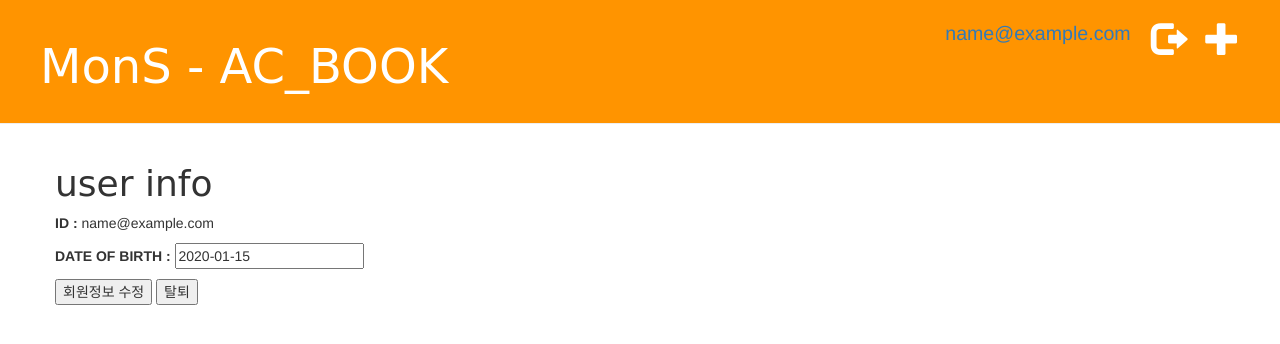
After one commit to ErickRyu/MonS, a Django app: page /registration/user_info/ in a window 1280 px wide. The commit adds this page. Shown: the top 344 px of the page. Run offline with Django 3.2, Linux system fonts and the light colour scheme; a user stored in the database is signed in; tables that the repository leaves empty hold one stand-in row (values such as "Sample post"); some libraries are stand-ins or nearby versions.

Commit message:
Add: Show and Edit User profile

```diff
--- a/ac_book/templates/ac_book/base.html
+++ b/ac_book/templates/ac_book/base.html
@@ -5,6 +5,8 @@
 		<link rel="stylesheet" href="//maxcdn.bootstrapcdn.com/bootstrap/3.2.0/css/bootstrap.min.css">
 		<link rel="stylesheet" href="//maxcdn.bootstrapcdn.com/bootstrap/3.2.0/css/bootstrap-theme.min.css">
 		<link rel="stylesheet" href="{% static 'css/ac_book.css' %}">
+		<script src="http://code.jquery.com/jquery-latest.min.js">
+		</script>
 	</head>
 	<body>
 		<div class="page-header">
@@ -12,7 +14,7 @@
 	      <a href="{% url 'consume_new' %}" class="top-menu"><span class="glyphicon glyphicon-plus"></span></a>
 				<!-- <p class="top-menu">Hello {{ user.email }}<small>(<a href="{% url 'logout' %}">Log out</a>)</small></p> -->
 				<a href="{% url 'logout' %}"class = "top-menu"><sapn class="glyphicon glyphicon-log-out"></span></a>
-				<p style="font-size:140%" class = "top-menu">{{ user.email }}</p>
+				<p style="font-size:140%" class = "top-menu"><a href="{% url 'user_info' %}">{{ user.email }}</a></p>
       {% else %}
       	<p class = "top-menu"><a href="{% url 'sign_up' %}">Sign Up</a></p>
       	<a href="{% url 'login' %}" class="top-menu"><span class="glyphicon glyphicon-lock"></span></a>
--- /dev/null
+++ b/ac_book/templates/registration/user_info.html
@@ -0,0 +1,15 @@
+{% extends "ac_book/base.html" %}
+
+{% block content %}
+
+<h1>user info</h1>
+<p><B>ID : </B>{{user.email}}</p>
+<form method="POST" action='/registration/user_info/'>{% csrf_token %}
+	<p><B>DATE OF BIRTH : </B><input type="text" id="date_of_birth" name="date_of_birth" value = '{{ user.date_of_birth|date:"Y-m-d"}}' required /></p>
+<p><input id= "submit_btn" type= "submit"  value='회원정보 수정' />
+<input type="button" id="user_leave" value='탈퇴' /></p>
+</form>
+<script text="text/javascript">
+
+</script>
+{% endblock %}
--- a/ac_book/urls.py
+++ b/ac_book/urls.py
@@ -8,4 +8,6 @@ urlpatterns = [
 	url(r'^consume/(?P<pk>[0-9]+)/edit/$', views.consume_edit, name = 'consume_edit'),
 	url(r'^post/(?P<pk>\d+)/remove/$', views.consume_remove, name='consume_remove'),
 	url(r'^registration/sign_up/$', views.sign_up, name='sign_up'),
+	url(r'^registration/user_info/$', views.user_info, name='user_info'),
+
 ]
--- a/ac_book/views.py
+++ b/ac_book/views.py
@@ -8,7 +8,7 @@ from django.contrib.auth import logout
 def consume_list(request):
 	logged_in_user = request.user
 	consumes = Consume.objects.filter(user_id=logged_in_user.id).order_by('-con_date')
-	return render(request, 'ac_book/consume_list.html', {'consumes' : consumes})
+	return render(request, 'ac_book/consume_list.html', {'consumes':consumes})
 
 def consume_detail(request, pk):
 	consume = get_object_or_404(Consume, pk=pk)
@@ -71,3 +71,17 @@ def sign_up(request):
 		else:
 			form = UserForm()
 		return render(request, 'registration/sign_up.html', {'form':form})
+
+def user_info(request):
+	pk = request.user.pk
+	user = get_object_or_404(MyUser, pk = pk)
+	if request.method == "POST":
+		#edit user_info
+		user.date_of_birth = request.POST['date_of_birth']
+		user.save()
+		return redirect('user_info')
+	else:
+		#request user_info views
+		print("aaaa")
+		form = UserForm(instance = user)
+	return render(request, 'registration/user_info.html', {'form':form})
```
